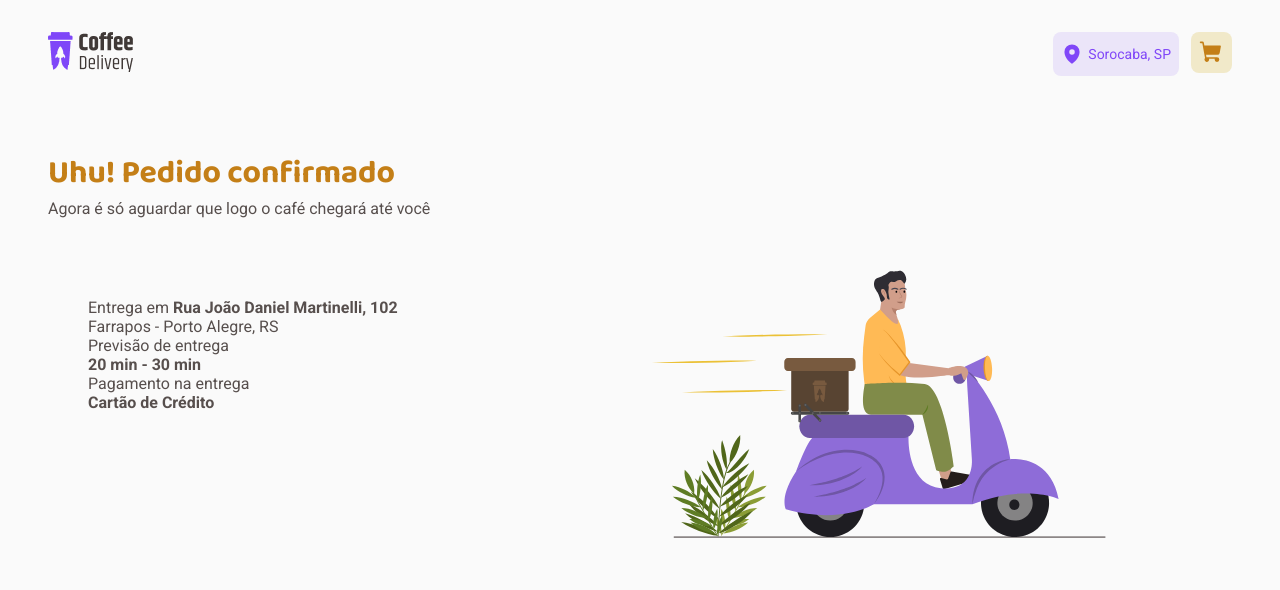
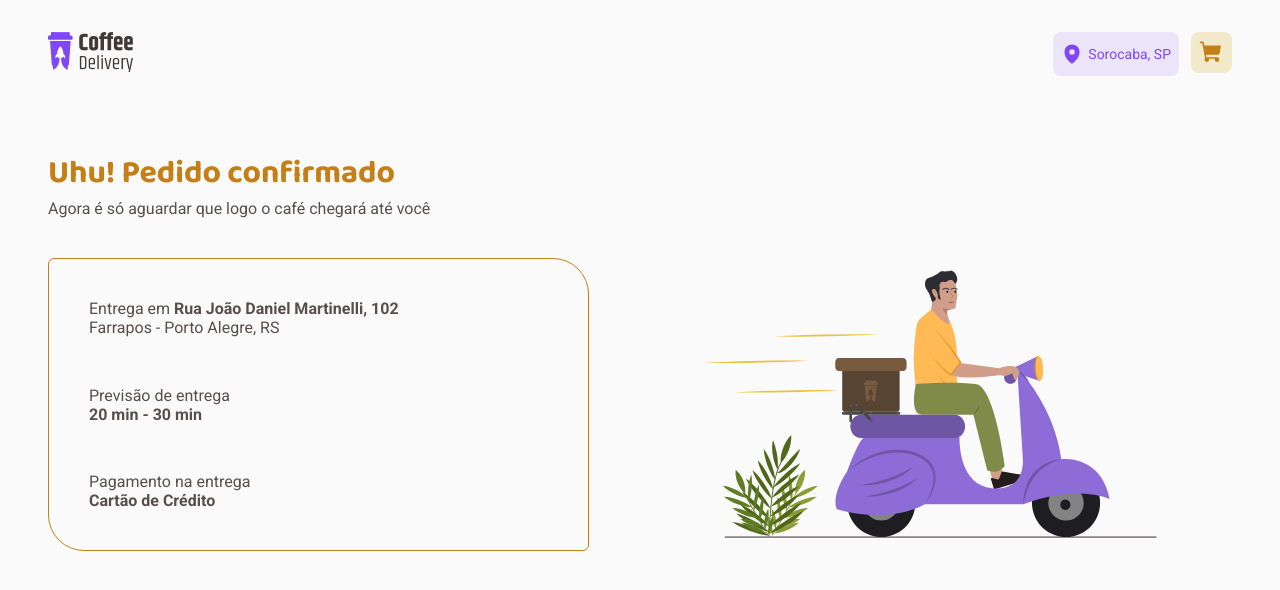
Before and after one commit to AlanJhonatan/ignite-reactjs-challenge-coffee-delivery, a React (Vite) app: page /success in a window 1280 px wide. Shown: the top 590 px of the page. Built offline with nearby package versions, Linux system fonts and the light colour scheme.

Commit message:
fix: layout grid gap sizes

```diff
--- a/src/pages/Success/index.tsx
+++ b/src/pages/Success/index.tsx
@@ -11,19 +11,26 @@ export function Success() {
       </SuccessHeader>
 
       <SuccessInfos>
+        <div>
           <p>
             Entrega em <strong>Rua João Daniel Martinelli, 102</strong>
           </p>
           <p>Farrapos - Porto Alegre, RS</p>
+        </div>
 
+        <div>
           <p>Previsão de entrega</p>
           <p>
             <strong>20 min - 30 min</strong>
           </p>
+        </div>
+
+        <div>
           <p>Pagamento na entrega</p>
           <p>
             <strong>Cartão de Crédito</strong>
           </p>
+        </div>
       </SuccessInfos>
       <img src={deliveryImage} alt="" />
     </SuccessContainer>
--- a/src/pages/Success/styles.ts
+++ b/src/pages/Success/styles.ts
@@ -4,8 +4,8 @@ export const SuccessContainer = styled.div`
   margin-top: 2.5rem;
   display: grid;
   grid-template-columns: 1fr 1fr;
+  column-gap: 6.375rem;
 `
-
 export const SuccessHeader = styled.div`
   margin-bottom: 2.5rem;
   grid-column: span 2;
@@ -15,8 +15,16 @@ export const SuccessHeader = styled.div`
   }
 `
 export const SuccessInfos = styled.div`
+  display: flex;
+  flex-direction: column;
+  justify-content: space-between;
+
   padding: 2.5rem;
   border-radius: 6px 36px;
 
-  background-color: linear-gradient(#dbac2c, #8047f8);
+  border: 1px solid ${(props) => props.theme['yellow-dark']};
+
+  /* div:not(:last-child) {
+    margin-bottom: 2rem;
+  } */
 `
```
Lines whose indentation alone changed are shown as unchanged.
